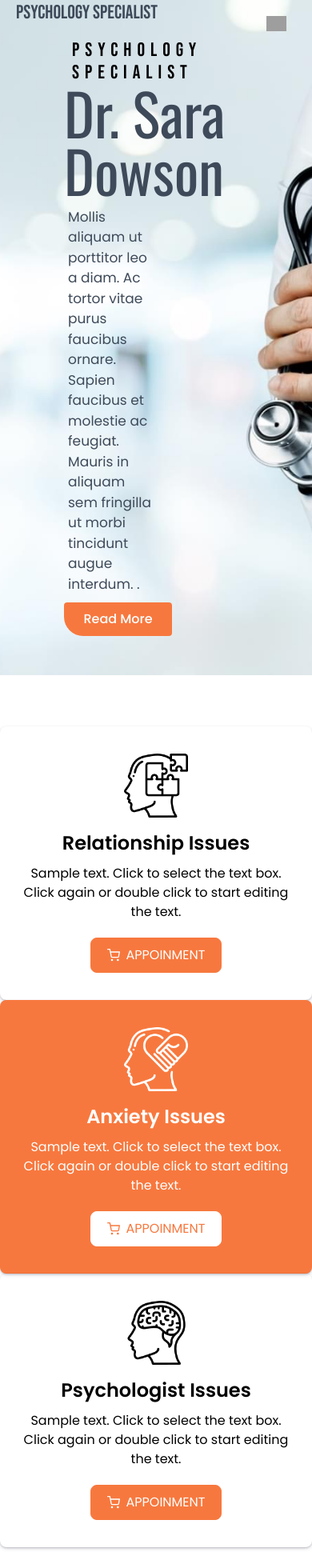
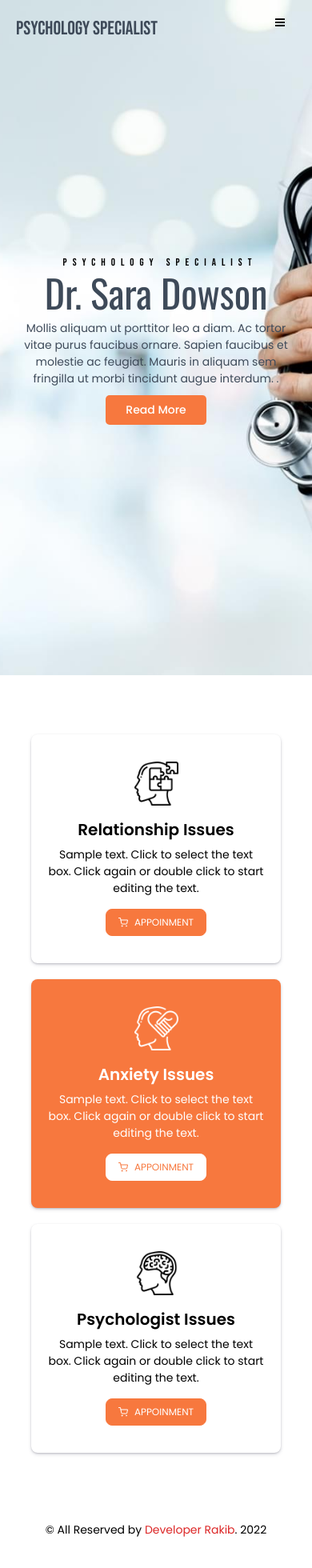
Before and after one commit to Developer-Rakib/Sara-Medical-Hall, a React (Create React App) app: page / in a window 390 px wide. Shown: the top 1960 px of the page at 80% size. After the commit the page ends 1934 px from the top, so only its background shows below. Built offline with nearby package versions, Linux system fonts and the light colour scheme; no server answers; grey boxes are pictures that could not be loaded.

Commit message:
home page responsive done

```diff
--- a/src/pages/Home/Banner/Banner.css
+++ b/src/pages/Home/Banner/Banner.css
@@ -31,7 +31,7 @@
     color: white;
     font-size: 16px;
     padding: 9px 19px;
-    border-radius: 4px 4px 4px 24px;
+    border-radius: 4px 4px 4px 20px;
     font-weight: 500;
     transition: .2s;
     width: 135px;
@@ -41,3 +41,29 @@
     background: #ab532a;
     border-radius: 4px 4px 4px 4px;
 }
+
+@media (max-width: 600px) {
+    .banner-container p {
+        max-width: 90%;
+        margin: 0 auto;
+        padding: 10px 5px;
+        font-size: 14px;
+        text-align: center;
+    }
+
+    .banner-container h5 {
+        font-size: 13px;
+    }
+
+    .banner-container button {
+        font-size: 14px;
+        padding: 8px 11px;
+        border-radius: 5px;
+        width: 126px;
+        margin: 0 auto;
+    }
+
+    .logo h2 {
+        margin-top: 20px;
+    }
+}
--- a/src/pages/Home/Banner/Bannner.js
+++ b/src/pages/Home/Banner/Bannner.js
@@ -3,9 +3,9 @@ import './Banner.css'
 
 const Bannner = () => {
     return (
-        <div className='banner-container text-left px-20 flex justify-center flex-col'>
+        <div className='banner-container sm:text-left  sm:px-20 flex justify-center flex-col'>
             <h5 className="text-lg">Psychology specialist</h5>
-            <h1 className="text-7xl">Dr. Sara Dowson</h1>
+            <h1 className="text-5xl sm:text-7xl">Dr. Sara Dowson</h1>
             <p>Mollis aliquam ut porttitor leo a diam. Ac tortor vitae purus faucibus ornare. Sapien faucibus et molestie ac feugiat. Mauris in aliquam sem fringilla ut morbi tincidunt augue interdum. .</p>
             <button>Read More</button>
         </div>
--- a/src/pages/Home/Services/Services.css
+++ b/src/pages/Home/Services/Services.css
@@ -63,3 +63,27 @@
     background-color: var(--primary-color);
     color: white;
 }
+
+@media (max-width: 600px) {
+    .services-container {
+        width: 80%;
+    }
+
+    .services-item {
+        margin: 10px 0;
+    }
+
+    .services-item img {
+        width: 55px;
+    }
+
+    .services-info p {
+        margin: 7px 0px 15px 0;
+        font-size: 14px;
+    }
+
+    .services-info button {
+        padding: 7px 15px;
+        font-size: 12px;
+    }
+}
--- a/src/pages/Home/Services/Services.js
+++ b/src/pages/Home/Services/Services.js
@@ -11,7 +11,7 @@ const Services = () => {
             <div className='services-item'>
                 <img src={relationship} alt="" />
                 <div className='services-info'>
-                    <h5 className="text-2xl mt-4">Relationship Issues</h5>
+                    <h5 className="text-xl sm:text-2xl mt-4">Relationship Issues</h5>
                     <p>Sample text. Click to select the text box. Click again or double click to start editing the text.</p>
                     <button className='flex'><FiShoppingCart className='mr-2'></FiShoppingCart> APPOINMENT</button>
                 </div>
@@ -19,7 +19,7 @@ const Services = () => {
             <div className='services-item active'>
                 <img src={anixiaty} alt="" />
                 <div className='services-info'>
-                    <h5 className="text-2xl mt-4">Anxiety Issues</h5>
+                    <h5 className="text-xl sm:text-2xl mt-4">Anxiety Issues</h5>
                     <p>Sample text. Click to select the text box. Click again or double click to start editing the text.</p>
                     <button className='flex'><FiShoppingCart className='mr-2'></FiShoppingCart> APPOINMENT</button>
                 </div>
@@ -27,7 +27,7 @@ const Services = () => {
             <div className='services-item'>
                 <img src={Psychologist} alt="" />
                 <div className='services-info'>
-                    <h5 className="text-2xl mt-4">Psychologist Issues</h5>
+                    <h5 className="text-xl sm:text-2xl mt-4">Psychologist Issues</h5>
                     <p>Sample text. Click to select the text box. Click again or double click to start editing the text.</p>
                     <button className='flex'><FiShoppingCart className='mr-2'></FiShoppingCart> APPOINMENT</button>
                 </div>
--- a/src/pages/SharedPage/Footer/Footer.js
+++ b/src/pages/SharedPage/Footer/Footer.js
@@ -4,8 +4,8 @@ const Footer = () => {
     let date = new Date()
     let year = date.getFullYear()
     return (
-        <div className='py-6'>
-            <p>	&copy; All Reserved by <a className='text-red-600' href="https://github.com/Developer-Rakib" target="_blank">Developer Rakib</a>. {year}</p>
+        <div className='py-3 sm:py-6'>
+            <p className='text-sm sm:text-base'>	&copy; All Reserved by <a className='text-red-600' href="https://github.com/Developer-Rakib" target="_blank">Developer Rakib</a>. {year}</p>
         </div>
     );
 };
--- a/src/pages/SharedPage/Header/Header.js
+++ b/src/pages/SharedPage/Header/Header.js
@@ -4,7 +4,8 @@ import openNav from '../../../img/openNav.png'
 import closeNav from '../../../img/close.png'
 import { useContext, useState } from 'react';
 import auth from '../../../firebase.init.js';
-// import { auth } from '../../../firebase.init';
+import { GoThreeBars } from 'react-icons/go';
+import { GrClose } from 'react-icons/gr';
 import { signOut } from 'firebase/auth';
 import toast from 'react-hot-toast';
 import { useAuthState } from 'react-firebase-hooks/auth';
@@ -41,7 +42,7 @@ const Header = () => {
                 <h2 className="text-2xl sm:text-4xl sm:mt-3">Psychology specialist</h2>
             </div>
             <nav className=''>
-                <img onClick={navBtnHndle} className='sm:hidden absolute right-8 top-5' width={25} src={toggle ? closeNav : openNav} alt="" />
+                <span onClick={navBtnHndle} className='sm:hidden absolute right-8 top-5'>{toggle ? <GrClose></GrClose> : <GoThreeBars></GoThreeBars>}</span>
                 <ul className={`flex flex-col sm:flex-row absolute left-0 justify-center sm:relative sm:opacity-100 sm:top-0 bg-white sm:bg-inherit w-full py-2 duration-500 ease-out ${toggle ? "top-12 opacity-100" : "top-[-250px] opacity-0"}`}>
                     <NavLink className={({ isActive }) => (isActive ? 'activeColor' : 'navLink')} to={"/home"}>HOME</NavLink>
                     <NavLink className={({ isActive }) => (isActive ? 'activeColor' : 'navLink')} to={"/blog"}>BLOGS</NavLink>
```
